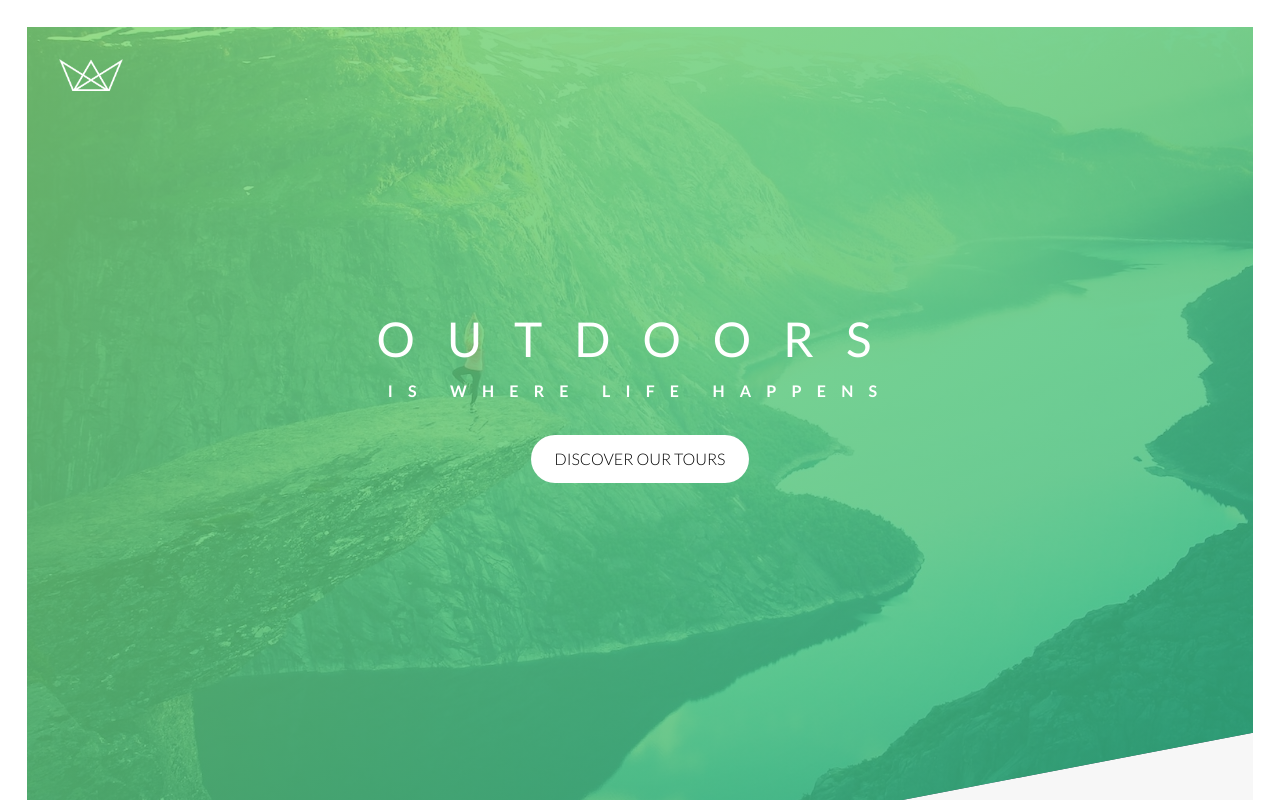
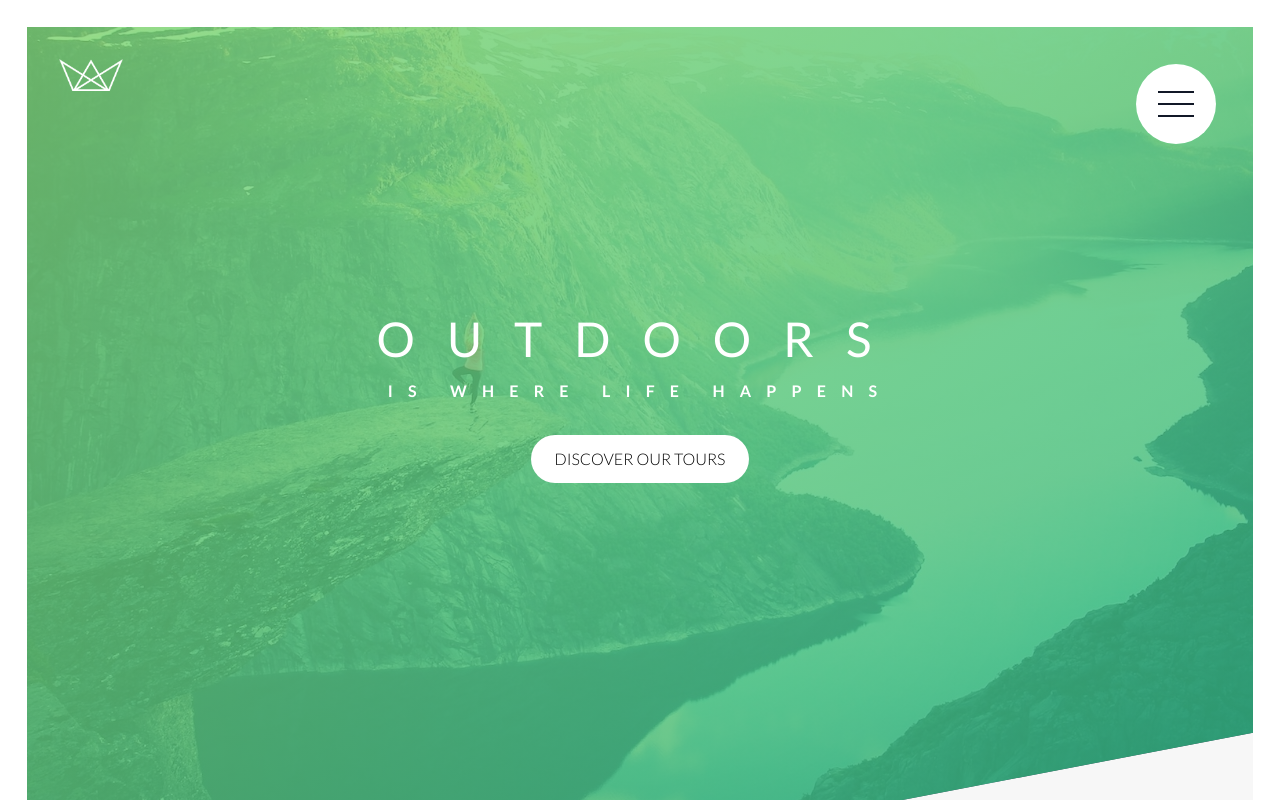
Before and after one commit to roi05/codingAssignment, a Next.js app: page / in a window 1280 px wide. Shown: the top 800 px of the page. Built offline with nearby package versions, Linux system fonts and the light colour scheme.

Commit message:
add hambuger menu

```diff
--- a/app/globals.css
+++ b/app/globals.css
@@ -163,4 +163,28 @@ body {
     shape-outside: circle();
     clip-path: circle();
   }
+
+  .hamburger-bg {
+    background: rgb(127, 235, 121);
+    background: radial-gradient(
+      circle,
+      rgba(127, 235, 121, 1) 0%,
+      rgba(92, 212, 132, 1) 42%
+    );
+  }
+
+  .gradient-text {
+    background: rgb(127, 235, 121);
+    background: radial-gradient(
+      circle,
+      rgba(127, 235, 121, 1) 0%,
+      rgba(92, 212, 132, 1) 42%
+    );
+    -webkit-background-clip: text; /* For webkit-based browsers */
+    color: transparent; /* Make the text color transparent */
+  }
+
+  .hamburger-cut {
+    clip-path: polygon(18% 0, 100% 0, 100% 100%, 0% 100%);
+  }
 }
--- a/app/page.tsx
+++ b/app/page.tsx
@@ -3,6 +3,7 @@ import DetailSection from '@/components/detail-section';
 import FeedbackSection from '@/components/feedback-section';
 import FooterSection from '@/components/footer-setion';
 import FormSection from '@/components/form-section';
+import Hamburger from '@/components/hamburger';
 import HeroSection from '@/components/hero-section';
 import QuotesSection from '@/components/quotes-section';
 import ToursSection from '@/components/tours-section';
@@ -10,6 +11,7 @@ import ToursSection from '@/components/tours-section';
 export default function Home() {
   return (
     <main className='bg-[#f7f7f7]'>
+      <Hamburger />
       <HeroSection />
       <DetailSection />
       <QuotesSection />
--- /dev/null
+++ b/components/hamburger/index.tsx
@@ -0,0 +1,100 @@
+import React, { useState } from 'react';
+import { motion } from 'framer-motion';
+import Title from './title';
+
+function Hamburger() {
+  const [isMenuOpen, setIsMenuOpen] = useState<boolean>(false);
+  const [isParentHovered, setIsParentHovered] = useState<boolean>(false);
+
+  return (
+    <div className='fixed top-12 right-12 tab-l:right-16 tab-l:top-16 z-50'>
+      <motion.div
+        className='bg-white w-20 h-20 rounded-full cursor-pointer relative z-50'
+        onHoverStart={() => setIsParentHovered(true)}
+        onHoverEnd={() => setIsParentHovered(false)}
+        onClick={() => setIsMenuOpen(prev => !prev)}>
+        <motion.div
+          className='w-9 h-[2px] bg-gray-900'
+          initial={{ y: 27, x: 22 }}
+          animate={
+            isMenuOpen
+              ? { rotate: 50, y: 38, x: 22 }
+              : isParentHovered
+              ? { y: 24, x: 22 } // Apply this if the parent is hovered
+              : { y: 27, x: 22 } // Default state
+          }
+        />
+        <motion.div
+          className='w-9 h-[2px] bg-gray-900'
+          initial={{ y: 37, x: 22 }}
+          animate={
+            isMenuOpen ? { visibility: 'hidden' } : { visibility: 'visible' }
+          }
+          transition={{ duration: 0 }}
+        />
+
+        <motion.div
+          className='w-9 h-[2px] bg-gray-900'
+          initial={{ y: 47, x: 22 }}
+          animate={
+            isMenuOpen
+              ? { rotate: -50, y: 35, x: 22 }
+              : isParentHovered
+              ? { y: 50, x: 22 }
+              : { y: 47, x: 22 }
+          }
+        />
+      </motion.div>
+
+      {/* menu bg */}
+      <motion.div
+        className='fixed top-12 right-12 tab-l:right-16 tab-l:top-16 z-30 hamburger-bg w-20 h-20 rounded-full'
+        initial={false}
+        animate={
+          isMenuOpen
+            ? {
+                scale: 100, // Scale it up to fill the screen
+                borderRadius: '100%', // Make the circle a square as it expands
+              }
+            : {
+                scale: 1, // Original size
+                borderRadius: '100%', // Circle shape
+              }
+        }
+        transition={{
+          duration: 0.7, // Duration of the animation
+          ease: 'easeInOut', // Smooth easing for the expansion
+        }}
+      />
+
+      {/* menu content */}
+      <motion.div
+        className='fixed z-40 text-white text-lg  tab-l:text-4xl font-light tracking-wide  space-y-8 tab-l:space-y-16 text-center'
+        initial={{
+          top: '50%',
+          left: '50%',
+          translateX: '-50%',
+          translateY: '-50%',
+          x: -1000,
+          opacity: 0,
+        }}
+        animate={isMenuOpen ? { x: 0, opacity: 1 } : { x: -1000, opacity: 0 }}
+        transition={{
+          opacity: { duration: 0.2 },
+          x: {
+            type: 'spring',
+            stiffness: 400,
+            damping: 20,
+          },
+        }}>
+        <Title>01 ABOUT NATOUS</Title>
+        <Title>02 YOUR BENEFITS</Title>
+        <Title>03 POPULAR TOURS</Title>
+        <Title>04 STORIES</Title>
+        <Title>05 BOOK NOW</Title>
+      </motion.div>
+    </div>
+  );
+}
+
+export default Hamburger;
--- /dev/null
+++ b/components/hamburger/title.tsx
@@ -0,0 +1,26 @@
+import { motion } from 'framer-motion';
+import { useState } from 'react';
+
+type TitleProps = {
+  children: React.ReactNode;
+};
+
+function Title({ children }: TitleProps) {
+  const [isHover, setIsHover] = useState<boolean>(false);
+
+  return (
+    <motion.div
+      className='p-5 relative group flex items-center justify-center overflow-hidden cursor-pointer'
+      onHoverStart={() => setIsHover(true)}
+      onHoverEnd={() => setIsHover(false)}>
+      <motion.div
+        className='w-full h-full absolute bg-white hamburger-cut'
+        initial={{ width: '0px', right: 0 }}
+        animate={isHover ? { width: '130%' } : { width: '0px', right: 0 }}
+      />
+      <h1 className='group-hover:gradient-text relative z-10'>{children}</h1>
+    </motion.div>
+  );
+}
+
+export default Title;
```
